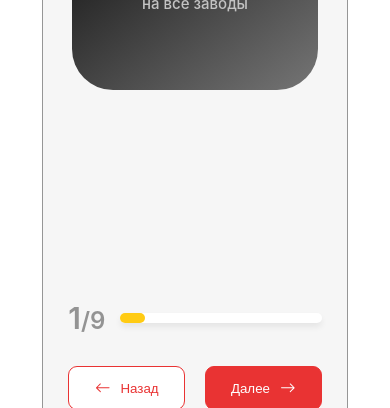
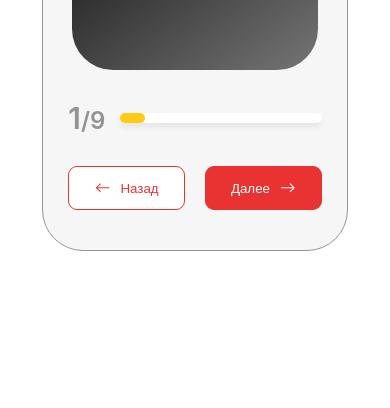
Before and after one commit to abbassiriyus/beton, a React (Create React App) app: page / in a window 390 px wide. Shown: the part 1160-1568 px from the top of the page. After the commit the page ends 1411 px from the top, so only its background shows below. Built offline with nearby package versions, Linux system fonts and the light colour scheme.

Commit message:
wssdadsa
eds

```diff
--- a/src/css/Zakazbeton.css
+++ b/src/css/Zakazbeton.css
@@ -70,7 +70,6 @@ margin-right: 1020px;
     .beton_linee{
         display: flex;
         align-items: center;
-    margin-top: 180px;
 
     }
     .beton_button1{
@@ -117,6 +116,10 @@ margin-right: 1020px;
         display: flex;
         justify-content: space-between;
     }
+    .beton_table{
+        flex-wrap: wrap;
+
+    }
 }
 .beton_div{
     background: #F6F6F6;
@@ -124,7 +127,7 @@ margin-right: 1020px;
 border-radius: 41px;
 border: 1px solid #969696;
 padding: 20px 25px 40px 25px;
-margin-top: 70px;
+margin-top: 50px;
 
 }
 .beton_div2{
@@ -133,7 +136,7 @@ margin-top: 70px;
 border-radius: 41px;
 border: 1px solid #969696;
 padding: 20px 15px 20px 15px;
-margin-top: 70px;
+margin-top: 50px;
 
 }
 .beton_nj{
@@ -192,7 +195,6 @@ margin-left: 15px;
 .beton_linee{
     display: flex;
     align-items: center;
-margin-top: 180px;
 
 }
 .beton_linee1{
@@ -418,6 +420,7 @@ margin-top: 20px;
 }
 .beton_table{
     display: flex;
+    flex-wrap: wrap;
 }
 .beton_pod{
     margin-left: 100px;
@@ -680,8 +683,9 @@ margin-left: 10px;
 .beton_phu12{
     display: flex;
     justify-content: space-around;
-    width: 1100px;
-margin-left: 40px;
+    width: 100%;
+    flex-wrap: wrap;
+    gap: 40px;
 }
 .beton_bot{
     display: inline-flex;
```
